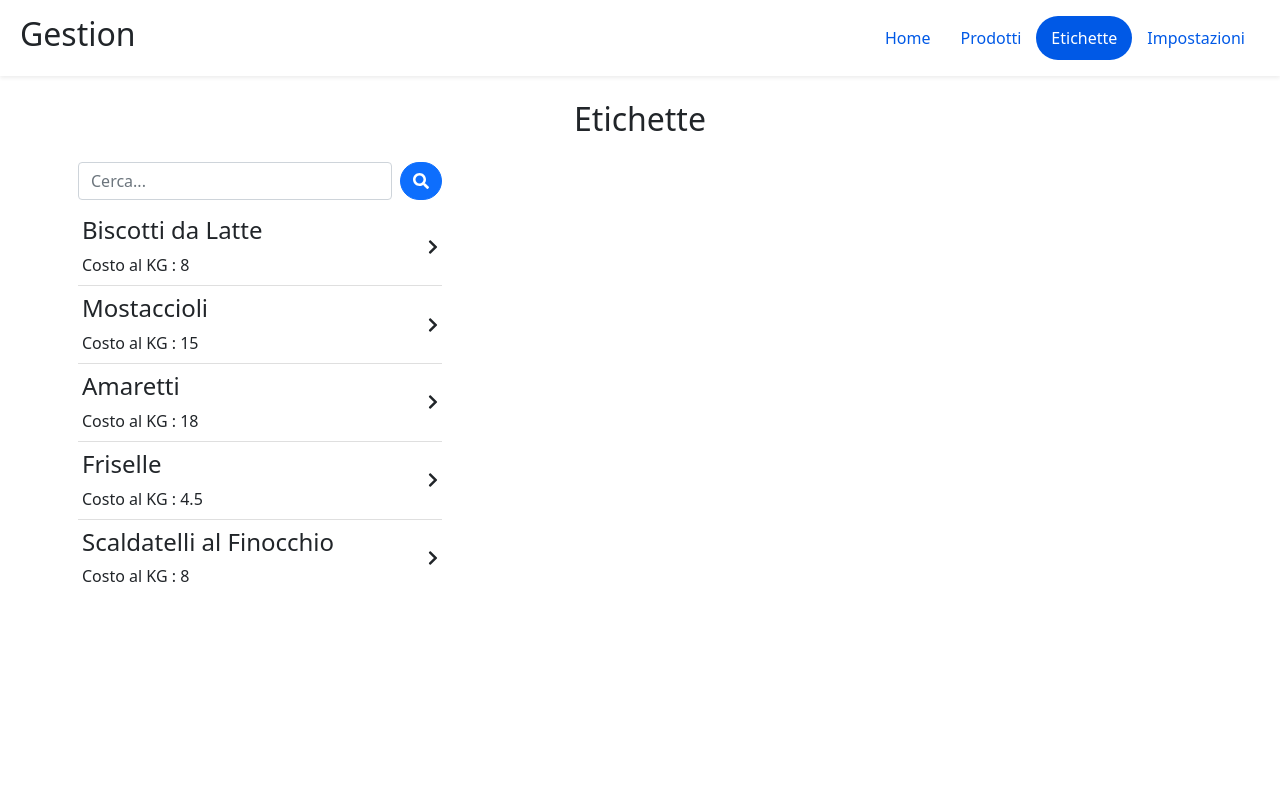
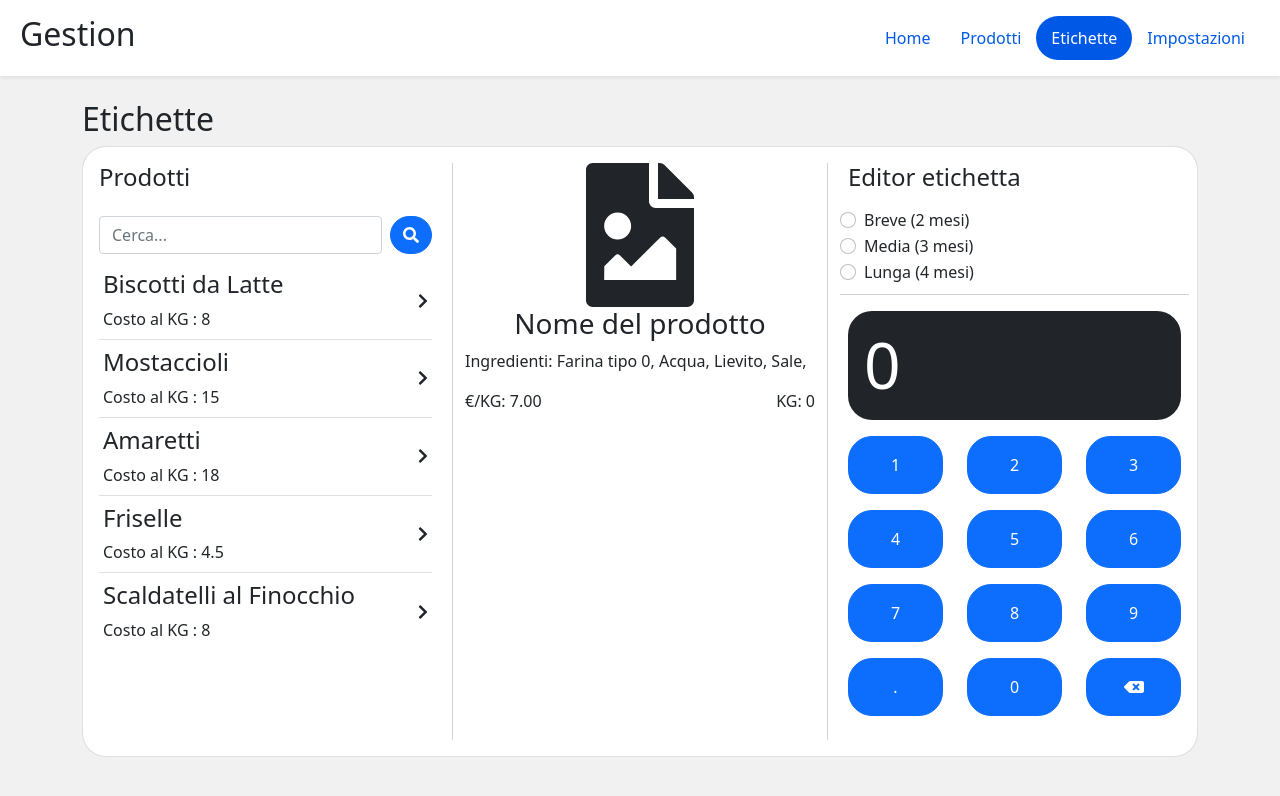
Before and after one commit to CMDev97/etichette, a React (Create React App) app: page /labels in a window 1280 px wide. Shown: the top 796 px of the page. Built offline with nearby package versions, Linux system fonts and the light colour scheme; the HTML template or start-up script is replaced by a standard one.

Commit message:
wip editor etichetta

```diff
--- a/src/actions/index.js
+++ b/src/actions/index.js
@@ -26,3 +26,10 @@ export const setContentModal = (value)=>{
         content:value
     }
 }
+
+export const changeWeight = (value)=>{
+    return {
+        type:"UPDATE_WEIGHT",
+        value: value
+    }
+}
--- a/src/component/ListProductComponent/ListSearchProduct.js
+++ b/src/component/ListProductComponent/ListSearchProduct.js
@@ -2,7 +2,6 @@
 import React from "react";
 import FormSearchComponent from "./FormSearchComponent";
 import ListProduct from "./ListProduct";
-import Col from "react-bootstrap/Col";
 
 class ListSearchProduct extends React.Component {
 
@@ -35,10 +34,10 @@ class ListSearchProduct extends React.Component {
 
     render() {
         return (
-            <Col md="4" className="List-Box px-2 py-3">
+            <div className="List-Box px-2 py-3">
                 <FormSearchComponent onClickSearch={this.handleOnClickSearch}/>
                 <ListProduct lista={this.state.lista}/>
-            </Col>
+            </div>
         );
     }
 
--- /dev/null
+++ b/src/component/TastierinoLabel/ButtonKeypad.js
@@ -0,0 +1,22 @@
+import React from "react";
+import {Button} from "react-bootstrap";
+import {useDispatch} from "react-redux";
+import {changeWeight} from "../../actions";
+
+function ButtonKeypad(props){
+    const dispatch = useDispatch();
+
+    const clickNumber = ()=>{
+        dispatch(changeWeight(props.value))
+    }
+
+    return (
+        <div className="col-4">
+            <Button onClick={()=>{clickNumber()}} className="w-100 my-2 py-3 Border-Radius" type="button">
+                {props.icon}
+            </Button>
+        </div>
+    );
+}
+
+export default ButtonKeypad;
--- /dev/null
+++ b/src/component/TastierinoLabel/TastierinoComponent.js
@@ -0,0 +1,29 @@
+import React from 'react';
+import ButtonKeypad from "./ButtonKeypad";
+import {Card} from "react-bootstrap";
+import {useSelector} from "react-redux";
+import { FontAwesomeIcon } from '@fortawesome/react-fontawesome';
+import {faBackspace} from '@fortawesome/free-solid-svg-icons';
+
+function TastierinoComponent(){
+    const editorState = useSelector(state => state.editor);
+    let html = [];
+    for (let i = 1; i < 10; i++){
+        html.push(<ButtonKeypad value={i} icon={i}/>);
+    }
+    html.push(<ButtonKeypad value="." icon="."/>);
+    html.push(<ButtonKeypad value="0" icon="0"/>);
+    html.push(<ButtonKeypad value="canc" icon={<FontAwesomeIcon icon={faBackspace}/>}/>);
+
+    return (
+        <div className="px-2 py-3">
+            <h1 className="display-3 ps-3 py-3 bg-dark text-white text-start Border-Radius">{editorState.weight}</h1>
+            <div className="row mt-2" >
+                {html}
+            </div>
+        </div>
+    );
+
+}
+
+export default TastierinoComponent;
--- a/src/index.css
+++ b/src/index.css
@@ -6,9 +6,14 @@ body {
     sans-serif;
   -webkit-font-smoothing: antialiased;
   -moz-osx-font-smoothing: grayscale;
+  background-color: #f1f1f1!important;
 }
 
 code {
   font-family: source-code-pro, Menlo, Monaco, Consolas, 'Courier New',
     monospace;
 }
+
+.card{
+  border-radius: 1.5rem !important;
+}
--- /dev/null
+++ b/src/reducers/EditorReducer.js
@@ -0,0 +1,23 @@
+const initialState = {
+    weight: 0.000,
+    preservation: "LOW",
+    idProduct:0
+}
+
+const EditorReducer = (state = initialState, action) => {
+
+    switch (action.type){
+        case "UPDATE_WEIGHT":
+            return {
+                ...state, weight: action.value
+            };
+        case "PRESERVATION":
+            return {
+                ...state, preservation: action.value
+            };
+        default: return state;
+    }
+
+}
+
+export default EditorReducer;
--- a/src/reducers/index.js
+++ b/src/reducers/index.js
@@ -1,10 +1,12 @@
 import {combineReducers} from "redux";
 import ModalReducer from "./ModalReducer";
 import ProductsReducer from "./ProductsReducer";
+import EditorReducer from "./EditorReducer";
 
 const rootReducer = combineReducers({
     modal: ModalReducer,
-    products : ProductsReducer
+    products : ProductsReducer,
+    editor: EditorReducer
 });
 
 export default rootReducer;
--- a/src/stile/App.css
+++ b/src/stile/App.css
@@ -17,6 +17,22 @@
   cursor: pointer;
 }
 
+.Border-Right{
+  border-right: 1px solid lightgray;
+}
+
+.Border-Radius{
+  border-radius: 1.5rem!important;
+}
+
+.Border-Left{
+  border-left: 1px solid lightgray;
+}
+
+.Border-Bottom {
+  border-bottom: 1px solid lightgray;
+}
+
 .Shadow{
   box-shadow: 0px 1px 20px 0px #cecdcd
 }
--- a/src/stile/NavBar.css
+++ b/src/stile/NavBar.css
@@ -4,6 +4,7 @@
     display: flex;
     align-items: center;
     justify-content: space-between;
+    background-color: white;
 }
 
 .NavBar ul {
--- a/src/view/ViewEtichette.js
+++ b/src/view/ViewEtichette.js
@@ -1,15 +1,44 @@
 import React from "react";
-import Row from "react-bootstrap/Row";
+import {Row, Col, Card, Form} from "react-bootstrap";
 import ListSearchProduct from "../component/ListProductComponent/ListSearchProduct";
+import TastierinoComponent from "../component/TastierinoLabel/TastierinoComponent";
+import { FontAwesomeIcon } from '@fortawesome/react-fontawesome';
+import {faFileImage} from '@fortawesome/free-solid-svg-icons';
+import {useSelector} from "react-redux";
 
 function ViewEtichette(){
+    const editorState = useSelector(state => state.editor);
     return(
-        <div className="mt-4">
-            <h2>Etichette</h2>
-            <Row>
-                <ListSearchProduct/>
-            </Row>
-        </div>
+        <>
+            <h2 className="mt-4 text-start">Etichette</h2>
+            <Card className="mt-2 px-2 py-3">
+                <Row className="justify-content-between">
+                    <Col className="Border-Right" md="4">
+                        <h4 className="ms-2 text-start">Prodotti</h4>
+                        <ListSearchProduct/>
+                    </Col>
+                    <Col md="4">
+                        <Row className="justify-content-center"><FontAwesomeIcon size="9x" icon={faFileImage}/></Row>
+                        <h3>Nome del prodotto</h3>
+                        <p className="text-start">Ingredienti: Farina tipo 0, Acqua, Lievito, Sale,</p>
+                        <Row>
+                            <Col className="text-start"><p>€/KG: 7.00</p></Col>
+                            <Col className="text-end"><p>KG: {editorState.weight}</p></Col>
+                        </Row>
+                    </Col>
+                    <Col className="Border-Left text-start" md="4">
+                        <h4 className="ms-2">Editor etichetta</h4>
+                        <div className="Border-Bottom py-2">
+                            <Form.Check label="Breve (2 mesi)" name="preservationGroup" type="radio"/>
+                            <Form.Check label="Media (3 mesi)" name="preservationGroup" type="radio"/>
+                            <Form.Check label="Lunga (4 mesi)" name="preservationGroup" type="radio"/>
+                        </div>
+                        <TastierinoComponent/>
+                    </Col>
+                </Row>
+            </Card>
+        </>
+
     );
 }
 
```
